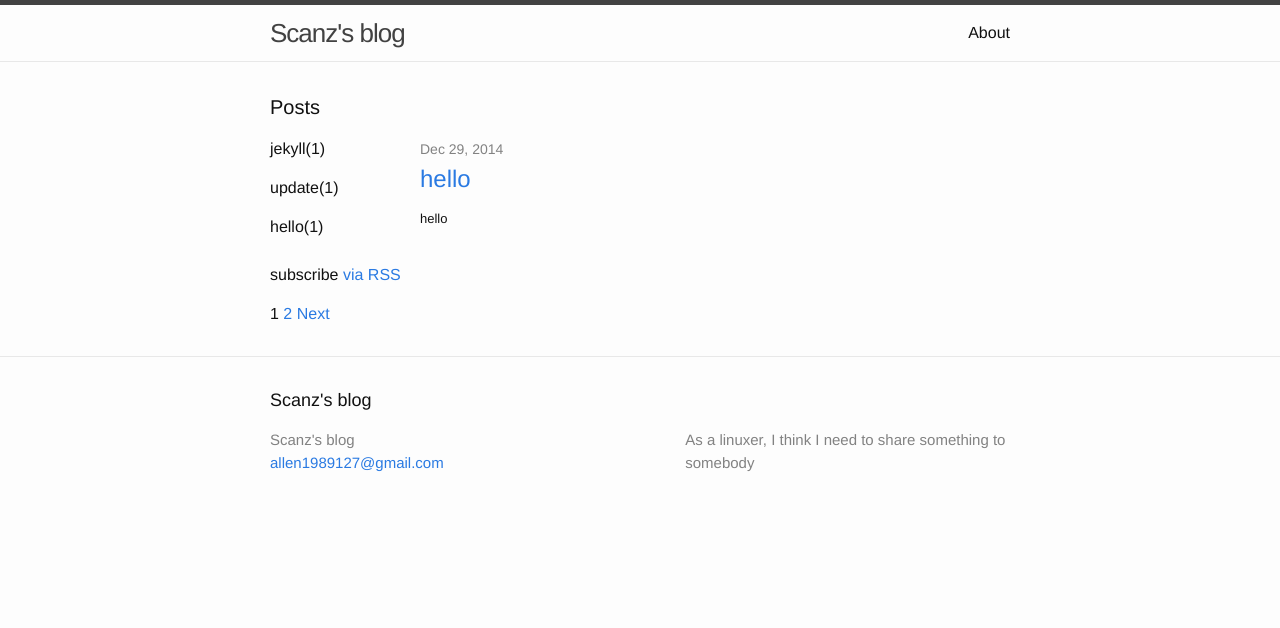
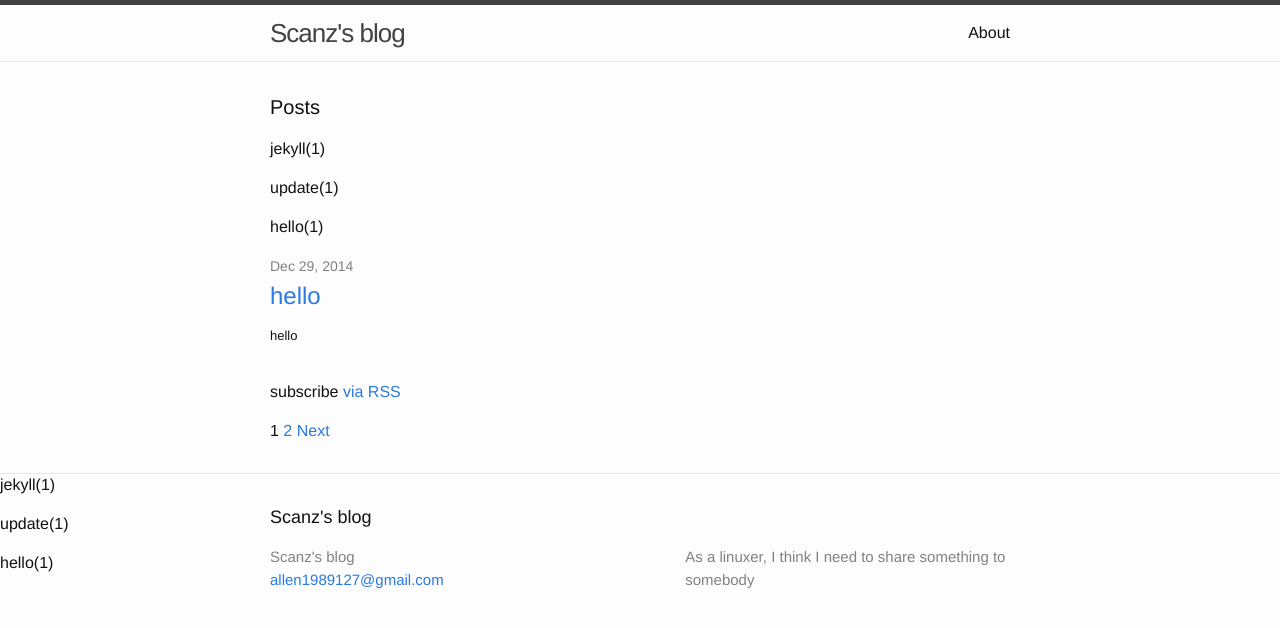
Before and after one commit to allen1989127/blog, a Jekyll site: the page built from index.html, in a window 1280 px wide. Shown: the top 628 px of the page. Built offline with Jekyll 4.4.1, drawn with Linux system fonts in a browser that asks for light colours; the list of posts is cut into pages by our own code.

Commit message:
list to left

```diff
--- a/_includes/head.html
+++ b/_includes/head.html
@@ -9,8 +9,4 @@
   <link rel="stylesheet" href="{{ "/css/main.css" | prepend: site.baseurl }}">
   <link rel="canonical" href="{{ page.url | replace:'index.html','' | prepend: site.baseurl | prepend: site.url }}">
   <link rel="alternate" type="application/rss+xml" title="{{ site.title }}" href="{{ "/feed.xml" | prepend: site.baseurl | prepend: site.url }}" />
-
-  <style type="text/css">
-  div#list {width:150px;float:left;}
-  </style>
 </head>
--- a/_layouts/default.html
+++ b/_layouts/default.html
@@ -13,6 +13,12 @@
       </div>
     </div>
 
+    <div class="page-list">
+    {% for category in site.categories %}
+        <p>{{ category | first }}<span>({{ category | last | size }})</span></p>
+    {% endfor %}
+    </div>
+
     {% include footer.html %}
 
   </body>
--- a/_sass/_layout.scss
+++ b/_sass/_layout.scss
@@ -165,6 +165,11 @@
     padding: $spacing-unit 0;
 }
 
+.page-list {
+    width:150px;
+    float:left;
+}
+
 .page-heading {
     font-size: 20px;
 }
```
